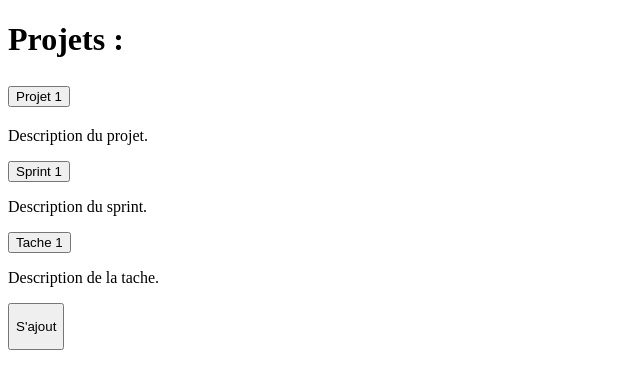
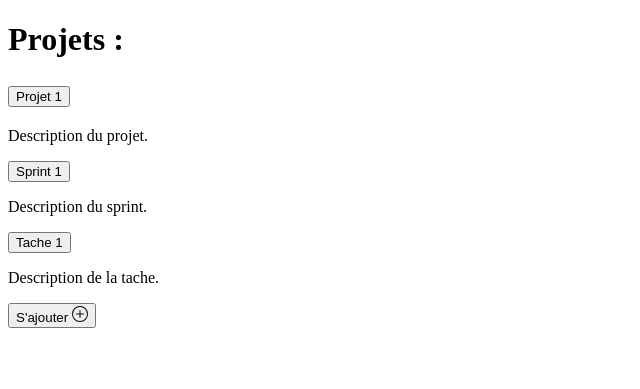
Before and after one commit to DupontJeanBaptiste/hackaton2, a Symfony app: template templates/project.html.twig in a window 1280 px wide. Shown: the top 389 px of the page, without its empty margins (0-640 px from the left). Run offline with Twig, Linux system fonts and the light colour scheme; the template is opened without the code that fills it, so the values that code supplies are empty; some libraries are stand-ins or nearby versions.

Commit message:
last push

```diff
--- a/assets/styles/_bodystyle.scss
+++ b/assets/styles/_bodystyle.scss
@@ -1,3 +1,5 @@
+$backgroundcolor: #FFFFFF;
+
 body {
-    background-color: lightgray;
+    background-color: $backgroundcolor;
 }
--- a/assets/styles/app.scss
+++ b/assets/styles/app.scss
@@ -1,3 +1,4 @@
 @import "~bootstrap/scss/bootstrap";
 
 @import "bodystyle";
+@import "projectstyle";
--- a/templates/project.html.twig
+++ b/templates/project.html.twig
@@ -3,14 +3,15 @@
 {% block body %}
     <h1>Projets :</H1>
 
-<div class="accordion accordion-flush" id="accordionFlushExample">
+<div class="all-projects">
+    <div class="accordion accordion-flush" id="accordionFlushProject1">
         <div class="accordion-item">
-        <h2 class="accordion-header" id="flush-headingOne">
-        <button class="accordion-button collapsed" type="button" data-bs-toggle="collapse" data-bs-target="#flush-collapseOne" aria-expanded="false" aria-controls="flush-collapseOne">
+            <h2 class="accordion-header" id="flush-heading1">
+            <button class="accordion-button collapsed" type="button" data-bs-toggle="collapse" data-bs-target="#flush-collapse1" aria-expanded="false" aria-controls="flush-collapse1">
                 Projet 1
             </button>
             </h2>
-        <div id="flush-collapseOne" class="accordion-collapse collapse" aria-labelledby="flush-headingOne" data-bs-parent="#accordionFlushExample">
+            <div id="flush-collapse1" class="accordion-collapse collapse" aria-labelledby="flush-heading1" data-bs-parent="#accordionFlushProject1">
                 <div class="accordion-body">
                     <div class="project-description">
                     <p>Description du projet.</p>
@@ -36,7 +37,13 @@
                                             <div class="card card-body">
                                                 <p>Description de la tache.</p>
                                                 <button type="button" class="btn btn-outline-success">
-                                                <p>S'ajout</p>
+                                                    S'ajouter
+                                                    <i class="bi bi-plus-circle">
+                                                        <svg xmlns="http://www.w3.org/2000/svg" width="16" height="16" fill="currentColor" class="bi bi-plus-circle" viewBox="0 0 16 16">
+                                                            <path d="M8 15A7 7 0 1 1 8 1a7 7 0 0 1 0 14zm0 1A8 8 0 1 0 8 0a8 8 0 0 0 0 16z"/>
+                                                            <path d="M8 4a.5.5 0 0 1 .5.5v3h3a.5.5 0 0 1 0 1h-3v3a.5.5 0 0 1-1 0v-3h-3a.5.5 0 0 1 0-1h3v-3A.5.5 0 0 1 8 4z"/>
+                                                        </svg>
+                                                    </i>
                                                 </button>
                                             </div>
                                         </div>
@@ -48,4 +55,5 @@
             </div>
         </div>
     </div>
+</div>
 {% endblock %}
```
Also changed, not shown: assets/styles/_projectstyle.scss (added, +43 -0 lines). Lines whose indentation alone changed are shown as unchanged.
